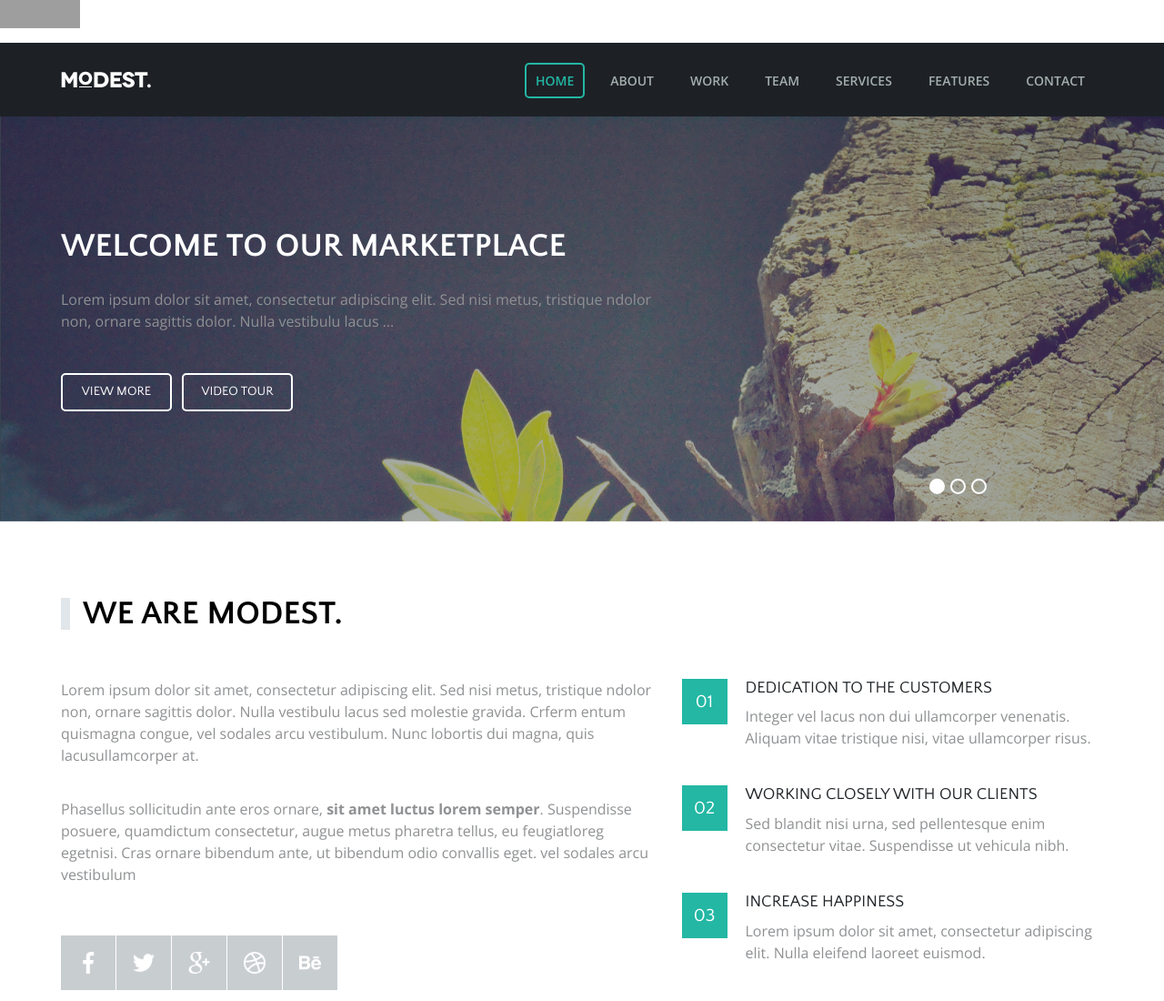
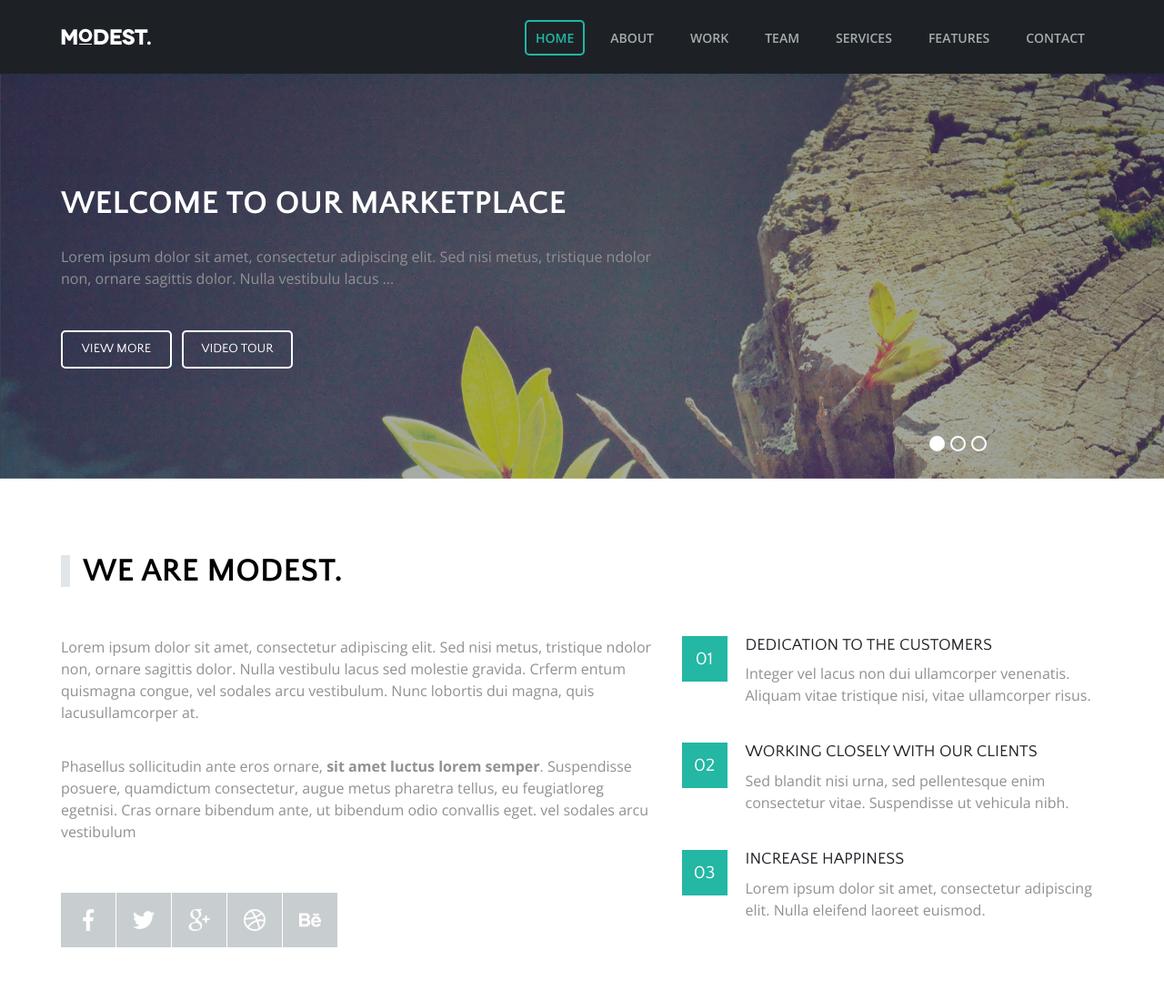
Before and after one commit to i-gudz/i-gudz.github.io, a plain HTML site: page index.html in a window 1280 px wide. Shown: the top 1100 px of the page at 91% size. Drawn offline with nearby package versions, Linux system fonts and the light colour scheme; grey boxes are pictures that could not be loaded.

Commit message:
Update index.html

```diff
--- a/index.html
+++ b/index.html
@@ -14,13 +14,7 @@
 
 </head>
 <body>
-<p>
-    <a href="http://jigsaw.w3.org/css-validator/check/referer">
-        <img style="border:0;width:88px;height:31px"
-             src="http://jigsaw.w3.org/css-validator/images/vcss-blue"
-             alt="Правильный CSS!" />
-    </a>
-</p>
+
 <header>
     <div class="container">
         <a href="#" class="d-flex justify-content-start"><img src="img/modest.png" alt="logo"></a>
```
